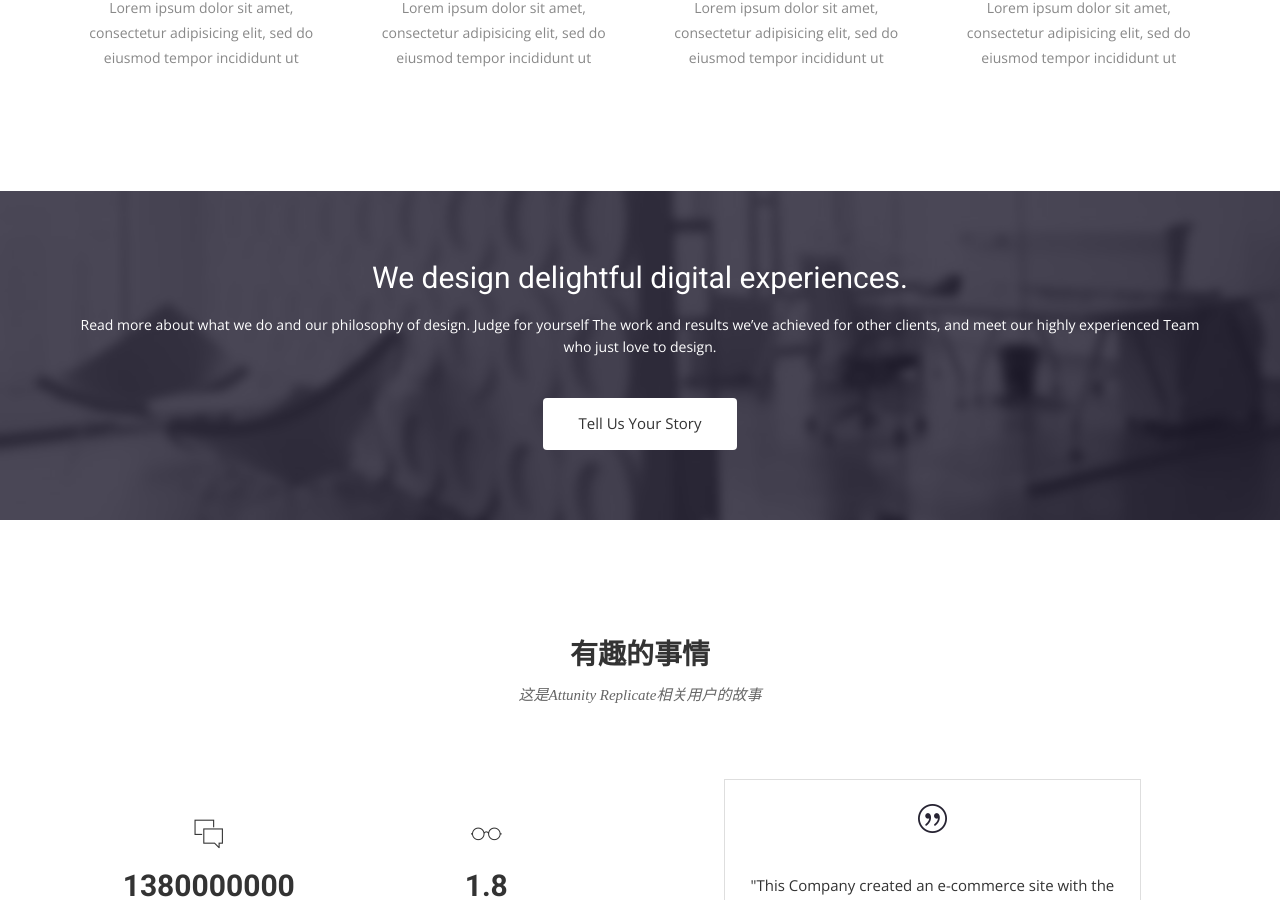
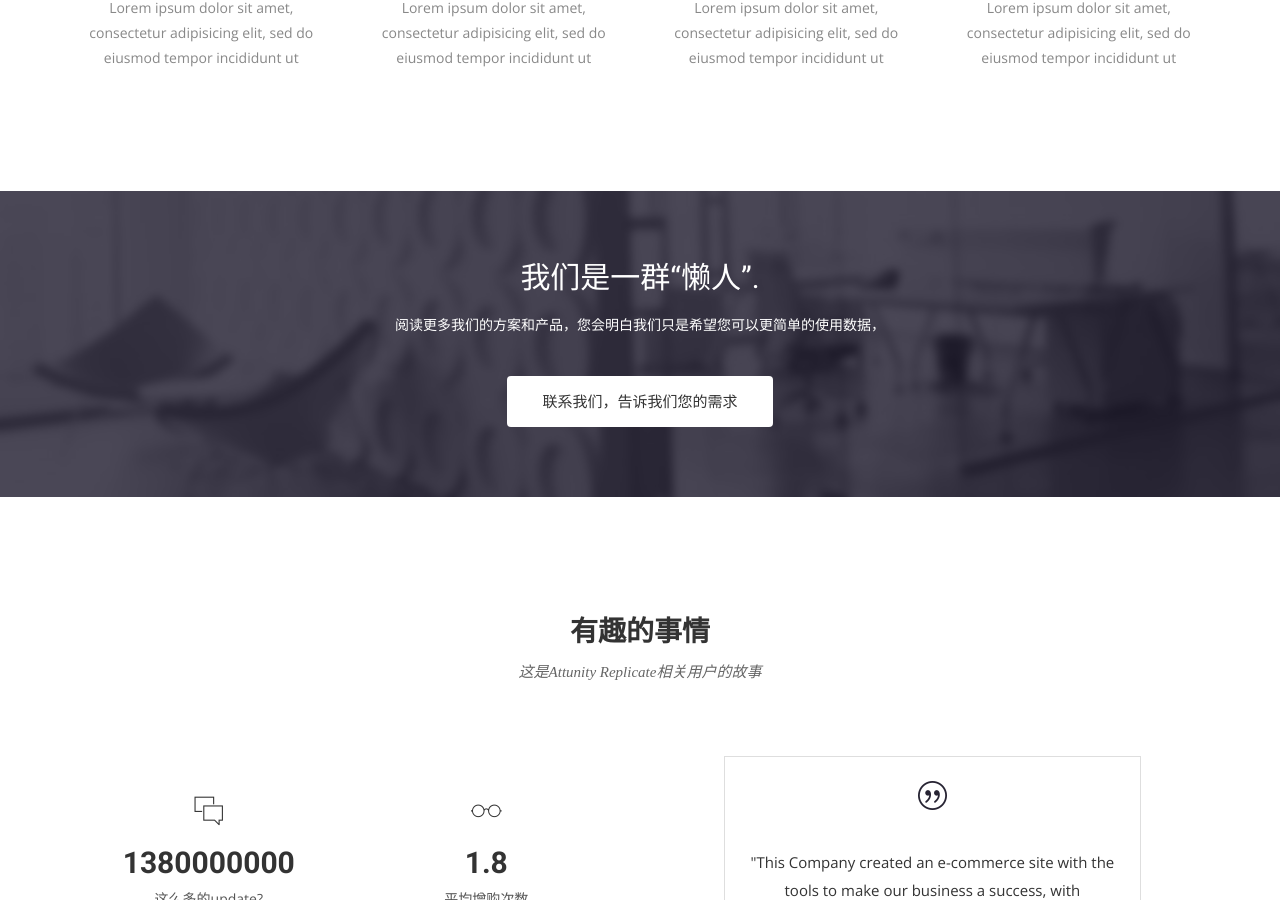
Before and after one commit to wudixy/wudixy.github.io, a Jekyll site: the page built from index.html, in a window 1280 px wide and 900 px high, scrolled down 2473 px. Built offline with Jekyll 4.4.1, drawn with Linux system fonts in a browser that asks for light colours; nearby versions of some CDN libraries; some web fonts are replaced.

Commit message:
update0119

```diff
--- a/index.html
+++ b/index.html
@@ -129,9 +129,9 @@ permalink: /
     <div class="row">
       <div class="col-md-12">
         <div class="block">
-          <h2>We design delightful digital experiences.</h2>
-          <p>Read more about what we do and our philosophy of design. Judge for yourself The work and results we’ve achieved for other clients, and meet our highly experienced Team who just love to design.</p>
-          <a class="btn btn-default btn-call-to-action" href="#" >Tell Us Your Story</a>
+          <h2>我们是一群“懒人”.</h2>
+          <p>阅读更多我们的方案和产品，您会明白我们只是希望您可以更简单的使用数据，</p>
+          <a class="btn btn-default btn-call-to-action" href="#" >联系我们，告诉我们您的需求</a>
         </div>
       </div>
     </div>
```
